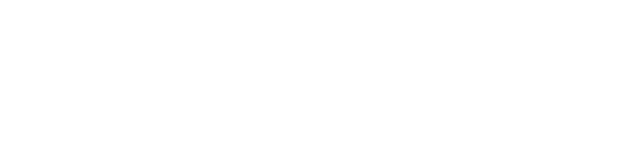
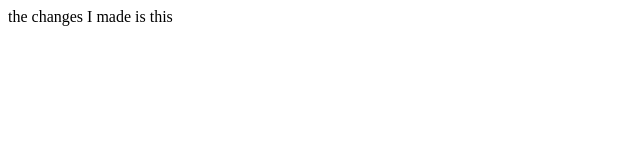
Before and after one commit to everyNameIsTakenn/ToDo-list, a plain HTML site: page monuments.html in a window 1280 px wide. Shown: the whole page, without its empty margins (0-640 px from the left). Drawn offline with Linux system fonts and the light colour scheme.

Commit message:
commit made

```diff
--- a/monuments.html
+++ b/monuments.html
@@ -7,6 +7,7 @@
     <title>Document</title>
 </head>
 <body>
+    the changes I made is this
 
 </body>
 </html>
```
